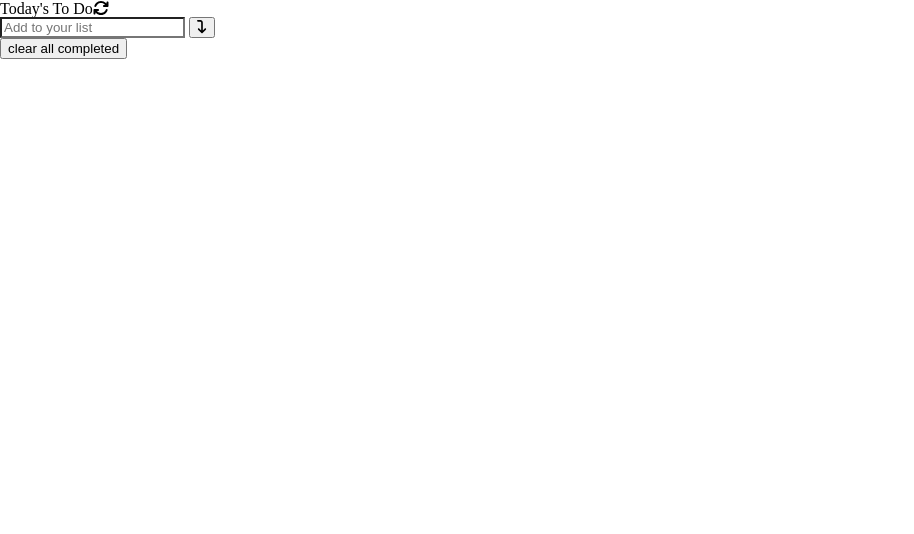
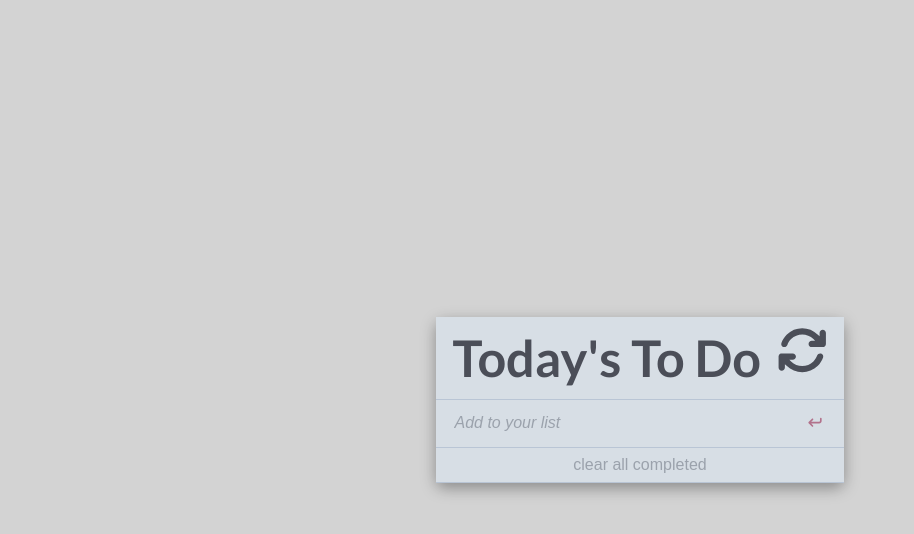
Before and after one commit to shahadat3669/todo-list, a website built with webpack: page src/index.html in a window 1280 px wide. Shown: the whole page, without its empty margins (0-914 px from the left). Built offline with nearby package versions, Linux system fonts and the light colour scheme.

Commit message:
Add css code in scss file for todo list.

```diff
--- a/src/style.scss
+++ b/src/style.scss
@@ -1,6 +1,7 @@
 @import url('https://fonts.googleapis.com/css2?family=Lato:ital,wght@0,100;0,400;0,700;1,100&display=swap');
 
 // color variables
+$white: #fff;
 $gray_1: #d7dee5;
 $gray_2: #b9c5d5;
 $gray_3: #a9b6cb;
@@ -9,6 +10,11 @@ $gray_7: #4b4e58;
 $primary_1: #d81e43;
 $primary_2: #b2728c;
 $primary_3: #d7a5bd;
+
+// box shadow
+$shadowSmall: rgba(0, 0, 0, 0.24) 0px 3px 8px;
+$shadowMedium: rgba(0, 0, 0, 0.35) 0px 5px 15px;
+$shadowBig: rgba(0, 0, 0, 0.3) 0px 19px 38px, rgba(0, 0, 0, 0.22) 0px 15px 12px;
 
 // reset css
 *,
@@ -128,3 +134,166 @@ input[type='checkbox'],
 input[type='radio'] {
   padding: 0;
 }
+
+// base style
+html {
+  font-size: 16px;
+} /*16px*/
+
+body {
+  font-family: 'Lato', sans-serif;
+  font-weight: 400;
+  line-height: 1.75;
+  background-color: $white;
+  color: $gray_7;
+  display: grid;
+  place-items: center;
+  background-color: #d3d3d3;
+  min-height: 100vh;
+  min-width: 100vw;
+}
+
+p {
+  margin-bottom: 1rem;
+}
+
+.big-title,
+.title,
+.subheading,
+h1,
+h2,
+h3,
+h4,
+h5 {
+  font-family: 'Lato', sans-serif;
+  font-weight: 700;
+  line-height: 1.3;
+}
+
+.big-title,
+h1 {
+  word-break: break-word;
+  font-size: 4.209rem;
+}
+
+title,
+h2 {
+  font-size: 3.157rem;
+  word-break: break-word;
+}
+.subheading,
+h3 {
+  font-size: 2.369rem;
+}
+
+small,
+.text_small {
+  font-size: 0.75rem;
+}
+
+.btn {
+  border: none;
+  padding: 8px;
+  cursor: pointer;
+  border: none;
+
+  &-add {
+    color: $primary_2;
+    background-color: $gray_1;
+    &:hover {
+      color: $primary_1;
+    }
+  }
+  &-clear {
+    width: 100%;
+    padding: 8px 16px;
+    color: $gray_4;
+    font-size: 16px;
+
+    &:hover {
+      color: $gray_7;
+    }
+  }
+}
+
+.rotate {
+  &-90 {
+    transform: rotate(90deg);
+  }
+}
+
+main {
+  max-width: 600px;
+  box-shadow: $shadowMedium;
+  border-radius: 8px;
+}
+
+.text {
+  &-center {
+    text-align: center;
+  }
+}
+
+.list-style {
+  padding: 8px 16px;
+  border-bottom: 1px solid $gray_2;
+  background-color: $gray_1;
+}
+
+// header
+.header {
+  &-title {
+    display: flex;
+    justify-content: space-between;
+    gap: 16px;
+  }
+
+  &-title-icon {
+    cursor: pointer;
+  }
+}
+
+.form-add-item {
+  display: flex;
+  justify-content: space-between;
+  & .add-item {
+    font-size: 1rem;
+    border: none;
+    outline: none;
+    color: $gray_7;
+    width: 100%;
+    background-color: transparent;
+
+    &::placeholder {
+      font-style: italic;
+      font-weight: 100;
+      color: $gray_4;
+    }
+  }
+}
+
+.list-item {
+  display: flex;
+  justify-content: space-between;
+  padding: 8px 16px;
+  font-size: 16px;
+
+  &-action {
+    display: flex;
+    justify-content: center;
+    align-items: center;
+    position: relative;
+    & .icon {
+      font-size: 20px;
+      cursor: pointer;
+      &.hidden {
+        display: none;
+      }
+    }
+  }
+}
+
+.list-ul {
+  max-height: 50vh;
+  overflow-y: scroll;
+}
```
